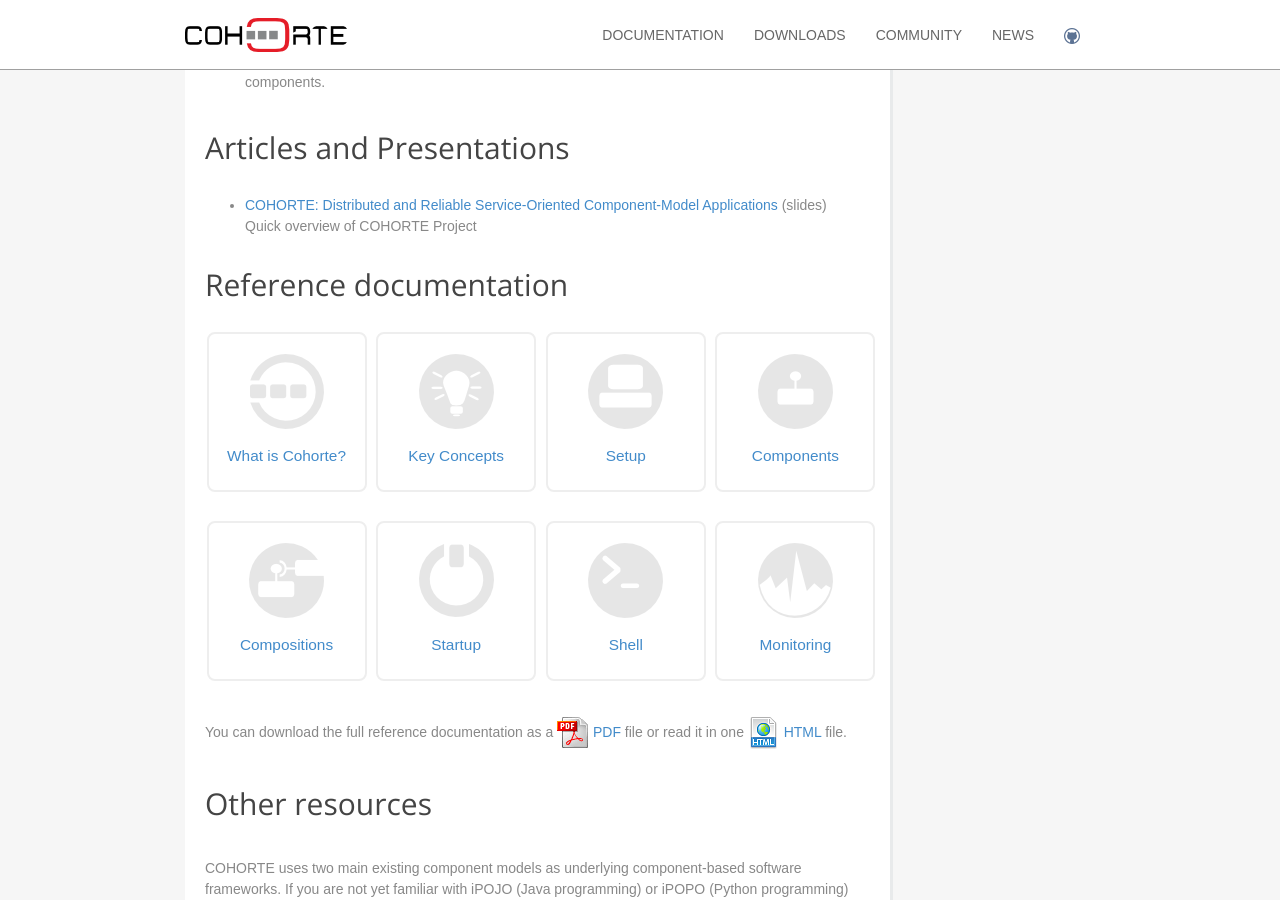
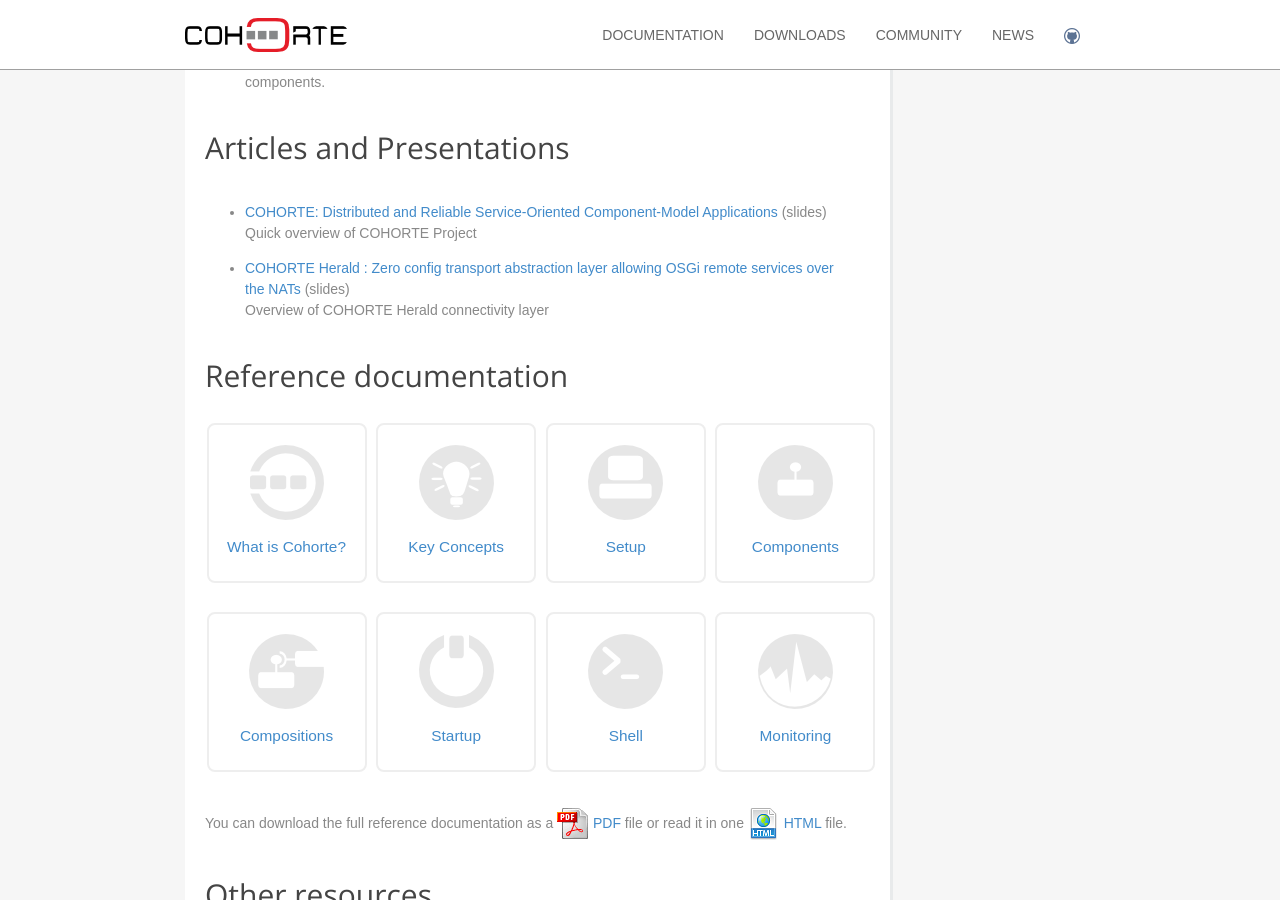
Before and after one commit to cohorte/cohorte.github.io, a Jekyll site: the page built from docs/1.x/index.md, in a window 1280 px wide and 900 px high, scrolled down 592 px. Built offline with Jekyll 4.4.1, drawn with Linux system fonts in a browser that asks for light colours.

Commit message:
adding herald slides

```diff
--- a/docs/1.x/index.md
+++ b/docs/1.x/index.md
@@ -45,6 +45,9 @@
 * [COHORTE: Distributed and Reliable Service-Oriented Component-Model Applications](./slides/overview) (slides)
    <br/>Quick overview of COHORTE Project
 
+* [COHORTE Herald : Zero config transport abstraction layer allowing OSGi remote services over the NATs](./slides/herald) (slides)
+   <br/>Overview of COHORTE Herald connectivity layer
+
 ## Reference documentation
 
 <div class="menu-choices">
```
Also changed, not shown: docs/1.x/slides/herald/index.md (added, +16 -0 lines).
